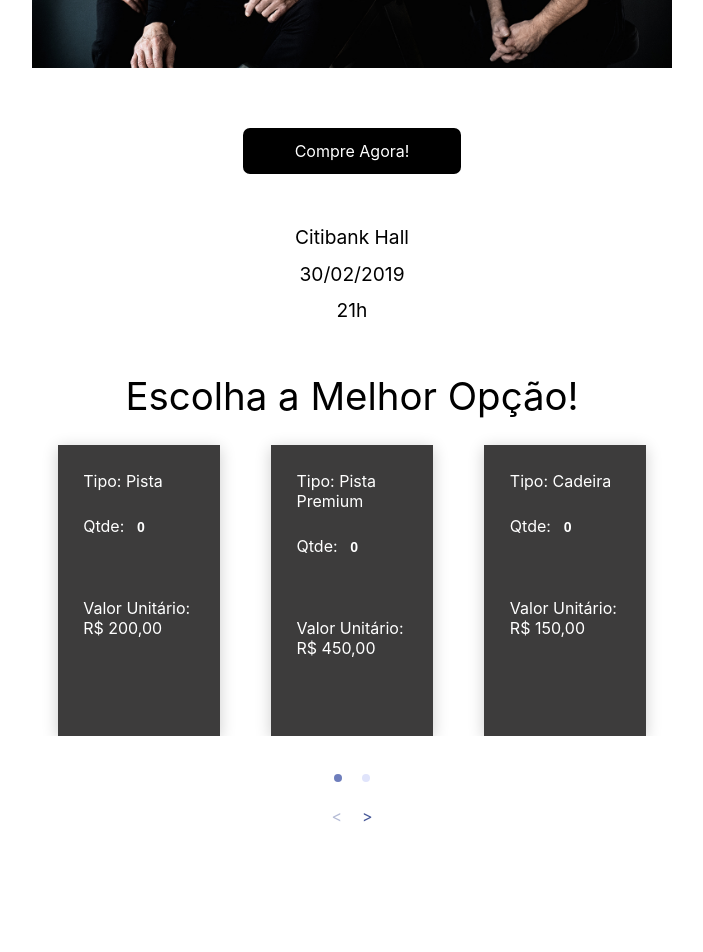
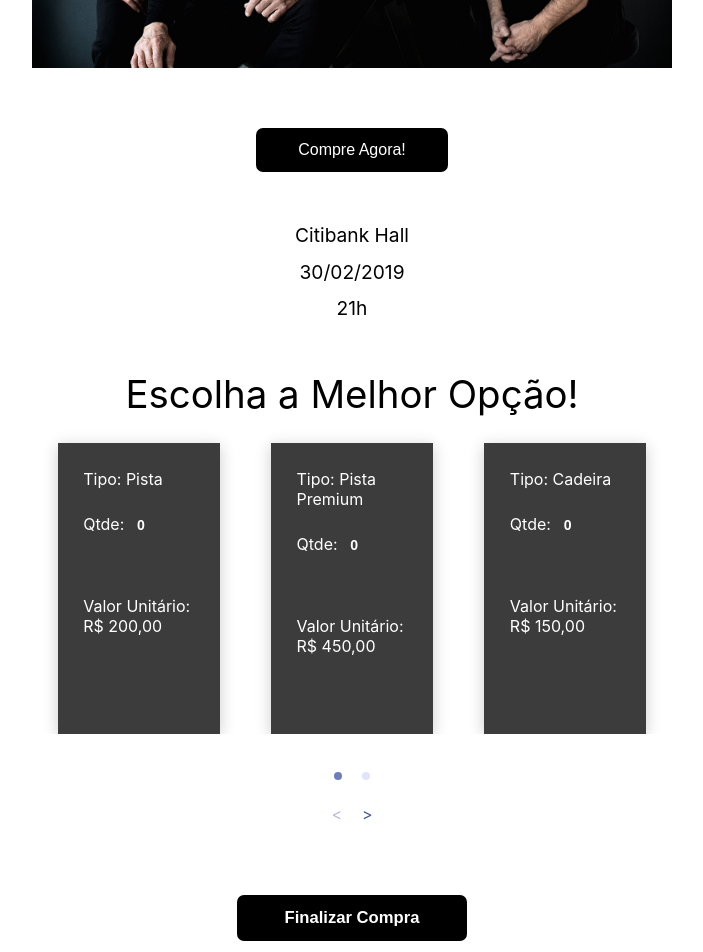
Before and after one commit to wallrandal/deep-purple, a React (Create React App) app: page / in a window 1280 px wide. Shown: the part 480-1432 px from the top of the page, without its empty margins (288-991 px from the left). Before the commit the page ends 1321 px from the top, so only its background shows below. Built offline with nearby package versions, Linux system fonts and the light colour scheme.

Commit message:
added submit button

```diff
--- a/src/Description.js
+++ b/src/Description.js
@@ -18,9 +18,9 @@ export class Description extends Component {
     return (
       <div className="Description">
         <a onClick={this.handleClick} >
-      	 <div className="Description__button">
+      	 <button className="Description__button">
       	   	Compre Agora!
-      	   </div>
+      	   </button>
         </a>
       	<div className="Description__local">
       		<div className="Description__local_name">{this.props.local}</div>
--- a/src/Description.scss
+++ b/src/Description.scss
@@ -15,6 +15,9 @@
 		background-color: black;
 		text-align: center;
 		padding: 1vw;
+		color: white;
+		border: none;
+		font-size: inherit;
 		border-radius: 7px;
 		margin-left: auto;
 		margin-right: auto;
--- a/src/Sectors.js
+++ b/src/Sectors.js
@@ -8,10 +8,15 @@ export class Sectors extends Component {
     super(props);
     this.i = [];
     this.maskMoney = this.maskMoney.bind(this);
+    this.submit = this.submit.bind(this);
   }
 
   maskMoney = (value) => {
     return parseFloat(value).toLocaleString('pt-BR', { style: 'currency', currency: 'BRL',  minimumFractionDigits: 2})
+  }
+
+  submit() {
+    alert('ok')
   }
 
   render() {
@@ -21,7 +26,7 @@ export class Sectors extends Component {
 		<div className="Sector">
 			<div>Tipo: {sector.name}</div>
       <div className="Sector__quantity">
-        <label  for="quantity">Qtde:</label>
+        <label  htmlFor="quantity">Qtde:</label>
           <div className="Sector__quantity__input"><input type="number" defaultValue="0" min="0"name="quantity[]" /></div>
       </div>
 			<div>Valor Unitário: {this.maskMoney(sector.value)}</div>
@@ -29,6 +34,7 @@ export class Sectors extends Component {
 		)),
 	}
     return (
+      	 <div>
            <AliceCarousel
             items={state.galleryItems}
             responsive={this.responsive}
@@ -38,6 +44,10 @@ export class Sectors extends Component {
             disableAutoPlayOnAction={true}
             infinite={false}
           />
+          <div className="Sector__submit">
+            <button onClick={this.submit} className="Sector__submit__button">Finalizar Compra</button>
+          </div>
+         </div>
     );
   }
 
--- a/src/Sectors.scss
+++ b/src/Sectors.scss
@@ -41,6 +41,31 @@
 			}
 		}
 	}
+
+	&__submit {
+		&__button {
+			margin-top: 7vh;
+			margin-bottom: 7vh;
+			width: 18vw;
+			font-size: 1.3vw;
+			background-color: black;
+			text-align: center;
+			padding: 1vw;
+			border-radius: 7px;
+			margin-left: auto;
+			font-weight: bold;
+			margin-right: auto;
+			display: block;
+			cursor: pointer;
+			opacity: 1;
+			color: white;
+			border: none;
+			transition: 0.3s;
+			margin-bottom: 4vw;
+
+			&:hover {opacity: .6}
+		}
+	}
 }
 
 @media only screen and (max-width: 600px) {
@@ -68,5 +93,16 @@
 				}
 			}
 		}
+
+		&__submit {
+			margin-bottom: 10vh;
+			width: 100%;
+			&__button {
+				width: 50%;
+				padding: 2vw;
+				font-size: 7vw;
+				&:hover {opacity: 1}
+			}
+		}
 	}
 }
```
Lines whose indentation alone changed are shown as unchanged.
